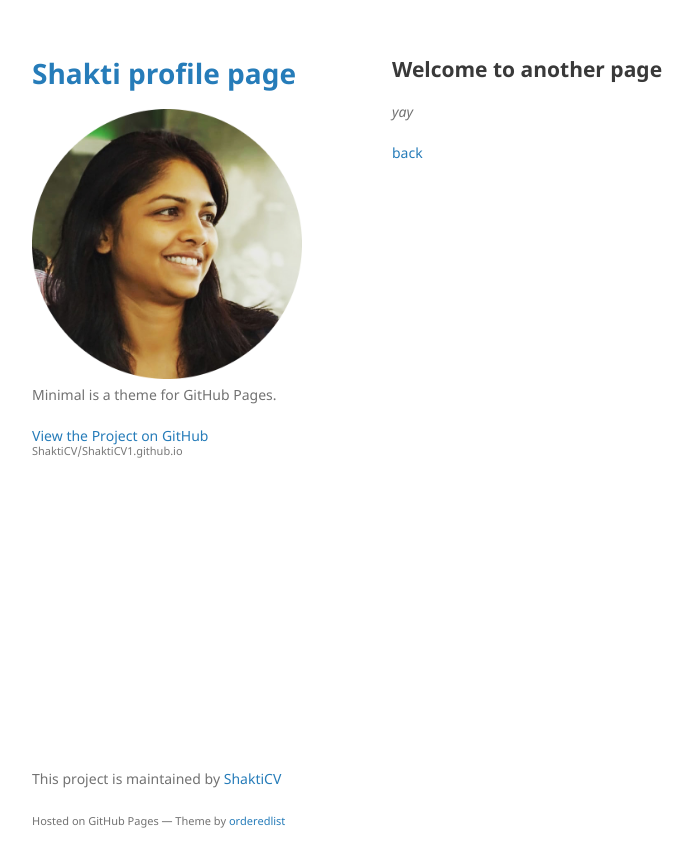
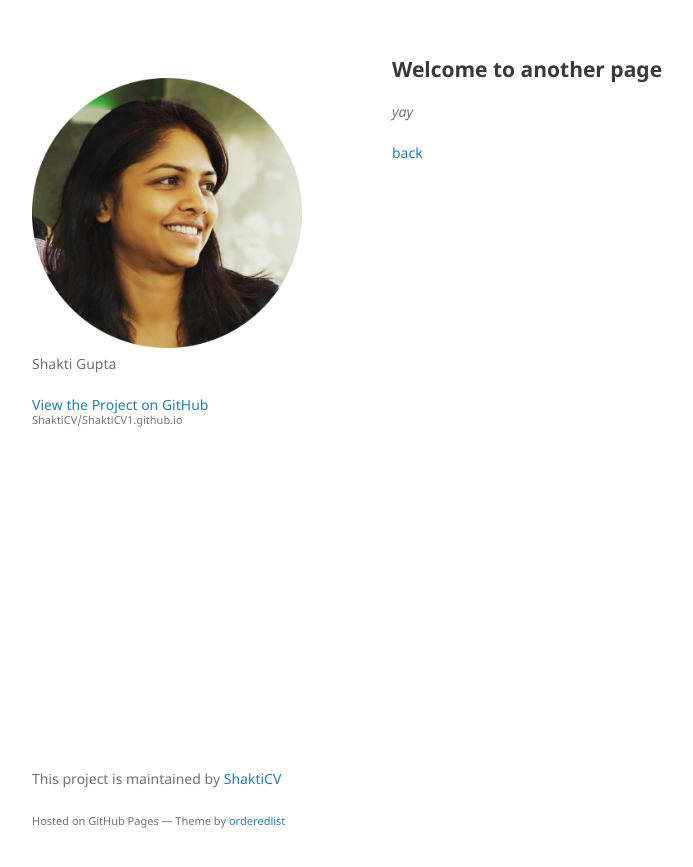
Before and after one commit to ShaktiCV/ShaktiCV1.github.io, a Jekyll site: the page built from another-page.md, in a window 1280 px wide. Shown: the top 867 px of the page, without its empty margins (178-871 px from the left). Built offline with Jekyll 4.4.1, drawn with Linux system fonts in a browser that asks for light colours; our own code applies the rules of GitHub Pages for plain Markdown files.

Commit message:
Update _config.yml

```diff
--- a/_config.yml
+++ b/_config.yml
@@ -1,6 +1,6 @@
-title: Shakti profile page
+title: "  "
 logo: /assets/image/logo.png
-description: Minimal is a theme for GitHub Pages.
+description: Shakti Gupta
 show_downloads: false
 google_analytics:
 theme: jekyll-theme-minimal
```
